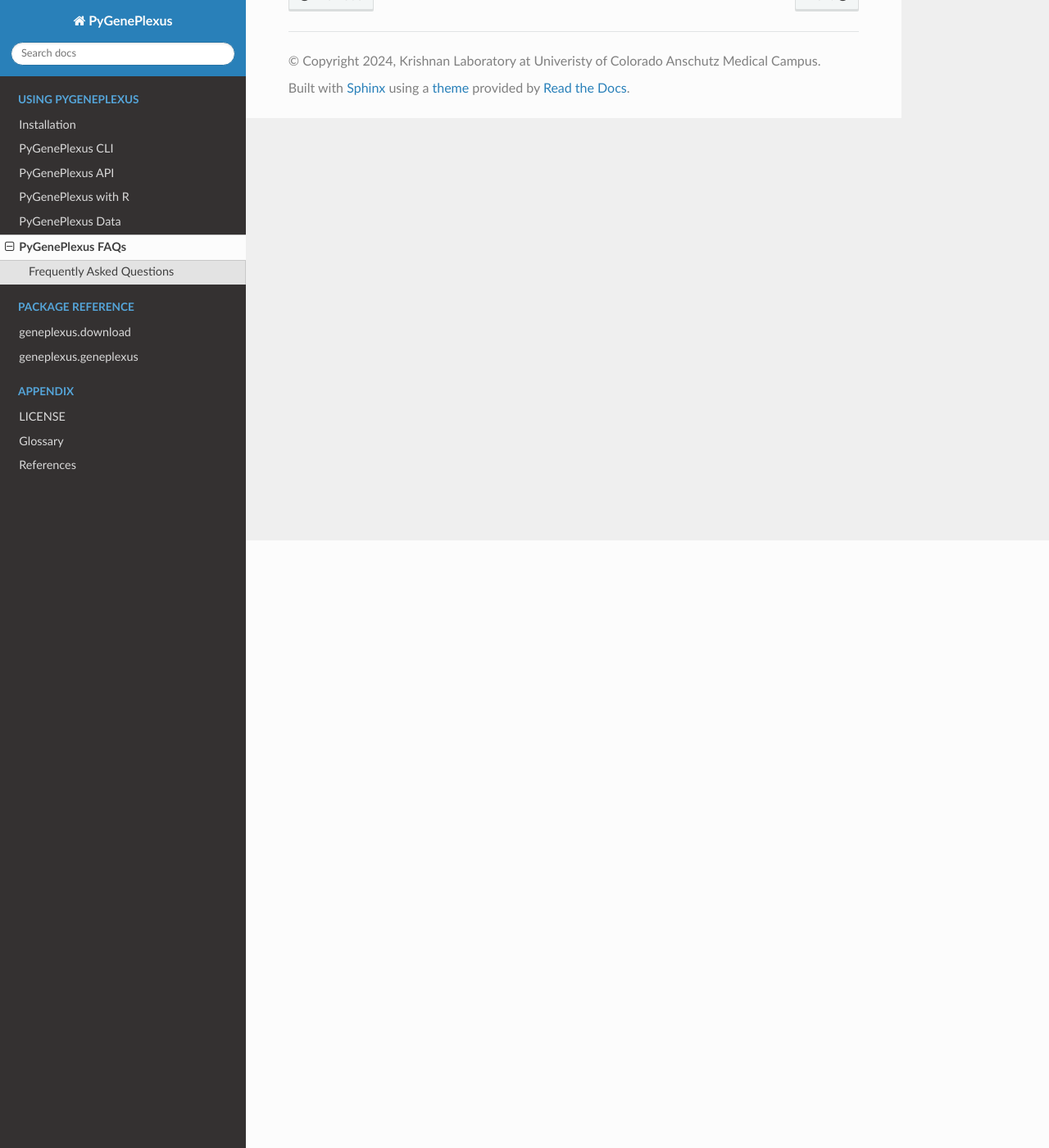
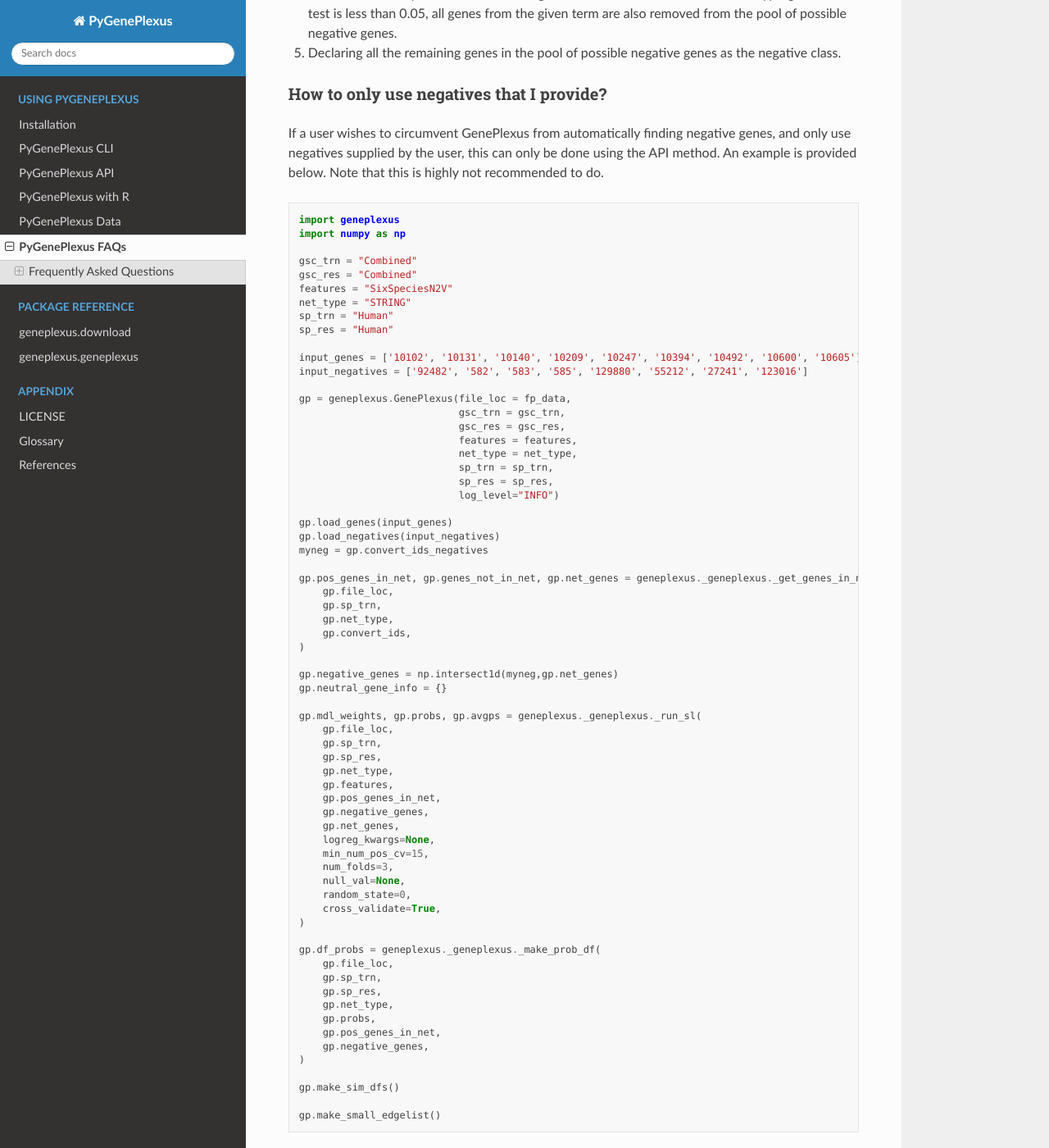
Before and after one commit to krishnanlab/PyGenePlexus, a Sphinx documentation site: the page built from docs/source/notes/faqs.rst, in a window 1280 px wide and 1400 px high, scrolled down 741 px. Shown: the whole window at 82% size. Built offline with Sphinx 7.4.7 and the Read the Docs theme 3.1.0, drawn with Linux system fonts in a browser that asks for light colours; some of the changed text lies outside the part shown.

Commit message:
updated the faqs (#347)
* updated the faqs

* [pre-commit.ci] auto fixes from pre-commit.com hooks

for more information, see https://pre-commit.ci

---------

Co-authored-by: pre-commit-ci[bot] <66853113+pre-commit-ci[bot]@users.noreply.github.com>

```diff
--- a/docs/source/notes/faqs.rst
+++ b/docs/source/notes/faqs.rst
@@ -4,14 +4,21 @@
 Frequently Asked Questions
 --------------------------
 
-**How are positive and negative genes determined?**
+- `How are positive and negative genes determined? <#q1>`_
+- `How to only use negatives that I provide? <#q2>`_
+- `Why is there a minimum number of genes I need? <#q3>`_
+- `How can I get results from the first version of the web server? <#q4>`_
+
+How are positive and negative genes determined?
+~~~~~~~~~~~~~~~~~~~~~~~~~~~~~~~~~~~~~~~~~~~~~~~
+.. _q1:
 
 In the supervised machine learning model, any gene from the user-supplied
 gene list that is able to be converted to an Entrez ID and is also in the network is
 considered part of the positive class.
 
 Genes in the negative class based on the chosen Geneset Context. The default Geneset
-Context is Combined, which used all avilable geneset collections.
+Context is Combined, which used all available geneset collections.
 
 GenePlexus then automatically selects the genes in the negative class by:
 
@@ -20,3 +27,90 @@
 #. Removing genes that are in the positive class.
 #. Performing a hypergeometric test between the genes in the positive class and the lists of genes annotated to every term in the selected geneset collection. If the value of this hypergeometric test is less than 0.05, all genes from the given term are also removed from the pool of possible negative genes.
 #. Declaring all the remaining genes in the pool of possible negative genes as the negative class.
+
+How to only use negatives that I provide?
+~~~~~~~~~~~~~~~~~~~~~~~~~~~~~~~~~~~~~~~~~
+.. _q2:
+
+If a user wishes to circumvent GenePlexus from automatically finding negative genes, and only use negatives supplied by the user, this can only be done using the API method. An example is provided below. Note that this is highly not recommended to do.
+
+.. code-block:: python
+
+	import geneplexus
+	import numpy as np
+
+	gsc_trn = "Combined"
+	gsc_res = "Combined"
+	features = "SixSpeciesN2V"
+	net_type = "STRING"
+	sp_trn = "Human"
+	sp_res = "Human"
+
+	input_genes = ['10102', '10131', '10140', '10209', '10247', '10394', '10492', '10600', '10605']
+	input_negatives = ['92482', '582', '583', '585', '129880', '55212', '27241', '123016']
+
+	gp = geneplexus.GenePlexus(file_loc = fp_data,
+	                           gsc_trn = gsc_trn,
+	                           gsc_res = gsc_res,
+	                           features = features,
+	                           net_type = net_type,
+	                           sp_trn = sp_trn,
+	                           sp_res = sp_res,
+	                           log_level="INFO")
+
+	gp.load_genes(input_genes)
+	gp.load_negatives(input_negatives)
+	myneg = gp.convert_ids_negatives
+
+	gp.pos_genes_in_net, gp.genes_not_in_net, gp.net_genes = geneplexus._geneplexus._get_genes_in_network(
+	    gp.file_loc,
+	    gp.sp_trn,
+	    gp.net_type,
+	    gp.convert_ids,
+	)
+
+	gp.negative_genes = np.intersect1d(myneg,gp.net_genes)
+	gp.neutral_gene_info = {}
+
+	gp.mdl_weights, gp.probs, gp.avgps = geneplexus._geneplexus._run_sl(
+	    gp.file_loc,
+	    gp.sp_trn,
+	    gp.sp_res,
+	    gp.net_type,
+	    gp.features,
+	    gp.pos_genes_in_net,
+	    gp.negative_genes,
+	    gp.net_genes,
+	    logreg_kwargs=None,
+	    min_num_pos_cv=15,
+	    num_folds=3,
+	    null_val=None,
+	    random_state=0,
+	    cross_validate=True,
+	)
+
+	gp.df_probs = geneplexus._geneplexus._make_prob_df(
+	    gp.file_loc,
+	    gp.sp_trn,
+	    gp.sp_res,
+	    gp.net_type,
+	    gp.probs,
+	    gp.pos_genes_in_net,
+	    gp.negative_genes,
+	)
+
+	gp.make_sim_dfs()
+
+	gp.make_small_edgelist()
+
+Why is there a minimum number of genes I need?
+~~~~~~~~~~~~~~~~~~~~~~~~~~~~~~~~~~~~~~~~~~~~~~
+.. _q3:
+
+GenePlexus was evaluated on gene sets with at least 10 positive training genes and at least 10 positive testing genes. GenePlexus did not display a significant variation in performance based on the number of genes when the number of training positive genes was small, therefore this default has been set to five to allow more models to be trained.
+
+How can I get results from the first version of the web server?
+~~~~~~~~~~~~~~~~~~~~~~~~~~~~~~~~~~~~~~~~~~~~~~~~~~~~~~~~~~~~~~~
+.. _q4:
+
+A web server has been built on top of this python package. If you were utilizing the original version of the web server which gave you a link to your job results, and you would like to retrieve those results, please use the contact info at the bottom of the Krishnan Lab web site to let us know. We will help you retrieve these results. Alternatively, `v.1.0.1 <https://pygeneplexus.readthedocs.io/en/v1.0.1/>`_ of the python package can be used to reproduce those results.
```
